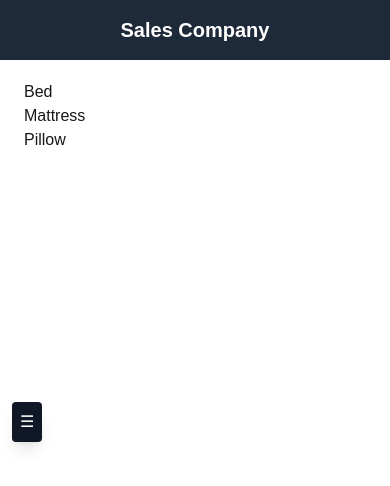
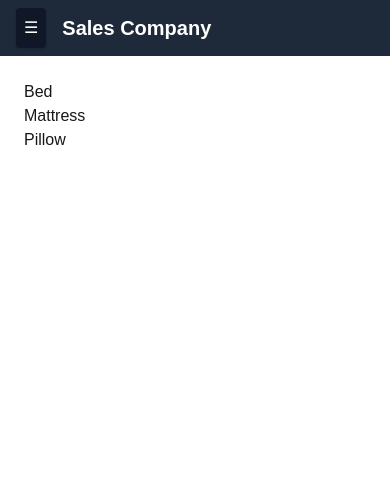
Before and after one commit to Karthik015-alpha/myapp2, a Next.js app: page /Products/Furniture/SleepingFurniture in a window 390 px wide. Shown: the top 486 px of the page. Built offline with nearby package versions, Linux system fonts and the light colour scheme.

Commit message:
Refactor Sidebar and layout components for improved structure, responsiveness, and context integration; add Header component for better navigation

```diff
--- /dev/null
+++ b/app/components/Header.tsx
@@ -0,0 +1,23 @@
+"use client";
+
+import { useContext } from "react";
+import { SidebarContext } from "./Sidebar";
+
+export default function Header() {
+  const { setOpen } = useContext(SidebarContext);
+
+  return (
+    <header className="bg-gray-800 text-white h-14 px-4 flex items-center fixed top-0 left-0 w-full z-40">
+
+      {/* ☰ Button */}
+      <button
+        onClick={() => setOpen(true)}
+        className="md:hidden mr-4 bg-gray-900 p-2 rounded shadow"
+      >
+        ☰
+      </button>
+
+      <h1 className="text-xl font-bold">Sales Company</h1>
+    </header>
+  );
+}
--- a/app/components/Sidebar.tsx
+++ b/app/components/Sidebar.tsx
@@ -1,22 +1,215 @@
+// "use client";
+
+// import Link from "next/link";
+// import { useState, ReactNode, createContext, useContext } from "react";
+
+// // Context to share sidebar open state (for future extensibility)
+// export const SidebarContext = createContext<{
+//   open: boolean;
+//   setOpen: (v: boolean) => void;
+// }>({
+//   open: false,
+//   setOpen: () => {},
+// });
+
+// export function SidebarProvider({ children }: { children: ReactNode }) {
+//   const [open, setOpen] = useState(false);
+
+//   return (
+//     <SidebarContext.Provider value={{ open, setOpen }}>
+//       {children}
+//     </SidebarContext.Provider>
+//   );
+// }
+
+// export function Sidebar() {
+// 	const [open, setOpen] = useState(false);
+// 	const [product, setProduct] = useState(false);
+// 	const [books, setBooks] = useState(false);
+// 	const [electronics, setElectronics] = useState(false);
+// 	const [furniture, setFurniture] = useState(false);
+
+// 	const book = [
+// 		{ name: "History Books", path: "/Books/HistoryBooks" },
+// 		{ name: "Science Books", path: "/Books/ScienceBooks" },
+// 	];
+
+// 	const furnitureList = [
+// 		{ name: "Seating Furniture", path: "/Products/Furniture/SeatingFurniture" },
+// 		{ name: "Sleeping Furniture", path: "/Products/Furniture/SleepingFurniture" },
+// 	];
+
+// 	const closeSidebar = () => setOpen(false);
+
+// 	return (
+// 		<div className="flex">
+// 			{/* spacer for sidebar width on desktop */}
+// 			<div className="hidden md:block w-64 pt-14" aria-hidden />
+// 			{/* 🔹 Mobile Button (vertically centered left) */}
+// 			<button
+// 				onClick={() => setOpen(!open)}
+// 				className="md:hidden fixed top-16 left-3 z-50 bg-gray-900 text-white p-2 rounded shadow-lg"
+
+// 			>
+// 				☰
+// 			</button>
+
+// 			{/* 🔹 Overlay */}
+// 			{open && (
+// 				<div
+// 					onClick={() => setOpen(false)}
+// 					className="fixed inset-0 bg-black/50 md:hidden"
+// 				></div>
+// 			)}
+
+// 			{/* 🔹 Sidebar */}
+// 			<aside
+// 				className={`
+// fixed left-0
+//     top-14 md:top-14
+//     w-64 h-[calc(100vh-56px)]
+//     bg-gray-900 text-white p-5 z-50
+//     transform transition-transform duration-300
+//     ${open ? "translate-x-0" : "-translate-x-full"}
+//     md:translate-x-0
+// 	`}
+// 			>
+// 				<h2 className="text-xl font-bold mb-6">Menu</h2>
+// 				<nav className="flex flex-col gap-3">
+// 					{/* Home */}
+// 					<Link href="/" className="hover:text-blue-400" onClick={closeSidebar}>
+// 						Home
+// 					</Link>
+// 					{/* Products */}
+// 					<button
+// 						onClick={() => {
+// 							setProduct(!product);
+// 							setBooks(false);
+// 						}}
+// 						className="text-left hover:text-blue-400"
+// 					>
+// 						Products ▼
+// 					</button>
+// 					{product && (
+// 						<div className="ml-4 flex flex-col gap-2">
+// 							{/* Electronics */}
+// 							<button
+// 								onClick={() => {
+// 									setElectronics(!electronics);
+// 									setFurniture(false);
+// 								}}
+// 								className="text-left hover:text-blue-400"
+// 							>
+// 								Electronics
+// 							</button>
+// 							{electronics && (
+// 								<div className="ml-4 flex flex-col gap-2">
+// 									<Link href="/Products/Electronics/Mobile" onClick={closeSidebar}>Mobiles</Link>
+// 									<Link href="/Products/Electronics/TV" onClick={closeSidebar}>TVs</Link>
+// 								</div>
+// 							)}
+// 							{/* Furniture */}
+// 							<button
+// 								onClick={() => {
+// 									setFurniture(!furniture);
+// 									setElectronics(false);
+// 								}}
+// 								className="text-left hover:text-blue-400"
+// 							>
+// 								Furniture
+// 							</button>
+// 							{furniture && (
+// 								<div className="ml-4 flex flex-col gap-2">
+// 									{furnitureList.map((item, index) => (
+// 										<Link key={index} href={item.path} onClick={closeSidebar}>
+// 											{item.name}
+// 										</Link>
+// 									))}
+// 								</div>
+// 							)}
+// 						</div>
+// 					)}
+// 					{/* Books */}
+// 					<button
+// 						onClick={() => {
+// 							setBooks(!books);
+// 							setProduct(false);
+// 						}}
+// 						className="text-left hover:text-blue-400"
+// 					>
+// 						Books ▼
+// 					</button>
+// 					{books && (
+// 						<div className="ml-4 flex flex-col gap-2">
+// 							{book.map((item, index) => (
+// 								<Link key={index} href={item.path} onClick={closeSidebar}>
+// 									{item.name}
+// 								</Link>
+// 							))}
+// 						</div>
+// 					)}
+// 				</nav>
+// 			</aside>
+// 		</div>
+// 	);
+// }
+
+// 2
+
 "use client";
 
 import Link from "next/link";
-import { useState, ReactNode, createContext, useContext } from "react";
+import {
+  useState,
+  ReactNode,
+  createContext,
+  useContext,
+  useEffect,
+} from "react";
+import { usePathname } from "next/navigation";
 
-// Context to share sidebar open state (for future extensibility)
-export const SidebarContext = createContext<{ open: boolean; setOpen: (v: boolean) => void }>({ open: false, setOpen: () => {} });
+// ================= CONTEXT =================
+
+export const SidebarContext = createContext<{
+  open: boolean;
+  setOpen: (v: boolean) => void;
+}>({
+  open: false,
+  setOpen: () => {},
+});
 
 export function SidebarProvider({ children }: { children: ReactNode }) {
-	// For future extensibility, currently just renders children
-	return <>{children}</>;
+  const [open, setOpen] = useState(false);
+
+  return (
+    <SidebarContext.Provider value={{ open, setOpen }}>
+      {children}
+    </SidebarContext.Provider>
+  );
 }
 
+// ================= SIDEBAR =================
+
 export function Sidebar() {
-	const [open, setOpen] = useState(false);
+  const { open, setOpen } = useContext(SidebarContext);
+
   const [product, setProduct] = useState(false);
   const [books, setBooks] = useState(false);
   const [electronics, setElectronics] = useState(false);
   const [furniture, setFurniture] = useState(false);
+
+  const pathname = usePathname();
+
+  // ✅ Auto close on route change (mobile)
+  useEffect(() => {
+    setOpen(false);
+  }, [pathname]);
+
+  const closeSidebar = () => {
+    if (window.innerWidth < 768) {
+      setOpen(false);
+    }
+  };
 
   const book = [
     { name: "History Books", path: "/Books/HistoryBooks" },
@@ -29,32 +222,20 @@ export function Sidebar() {
   ];
 
   return (
-		<div className="flex">
-			{/* spacer for sidebar width on desktop */}
-			<div className="hidden md:block w-64" aria-hidden />
-			{/* 🔹 Mobile Button (vertically centered left) */}
-			<button
-				onClick={() => setOpen(!open)}
-				className="md:hidden fixed top-1/2 left-3 z-50 bg-gray-900 text-white p-2 rounded -translate-y-1/2 shadow-lg"
-				aria-label="Open sidebar menu"
-			>
-				☰
-			</button>
-
-			{/* 🔹 Overlay */}
+    <>
+      {/* Overlay (mobile only) */}
       {open && (
         <div
           onClick={() => setOpen(false)}
-					className="fixed inset-0 bg-black/50 md:hidden"
-				></div>
+          className="fixed inset-0 bg-black/50 md:hidden z-40"
+        />
       )}
 
-			{/* 🔹 Sidebar */}
+      {/* Sidebar */}
       <aside
         className={`
-		fixed md:fixed
-		top-14 md:top-0 left-0
-		w-64 h-[calc(100vh-56px)] md:h-screen
+          fixed top-14 left-0
+          w-64 h-[calc(100vh-56px)]
           bg-gray-900 text-white p-5 z-50
           transform transition-transform duration-300
           ${open ? "translate-x-0" : "-translate-x-full"}
@@ -62,11 +243,14 @@ export function Sidebar() {
         `}
       >
         <h2 className="text-xl font-bold mb-6">Menu</h2>
+
         <nav className="flex flex-col gap-3">
+
           {/* Home */}
-					<Link href="/" className="hover:text-blue-400">
+          <Link href="/" onClick={closeSidebar} className="hover:text-blue-400">
             Home
           </Link>
+
           {/* Products */}
           <button
             onClick={() => {
@@ -77,8 +261,10 @@ export function Sidebar() {
           >
             Products ▼
           </button>
+
           {product && (
             <div className="ml-4 flex flex-col gap-2">
+
               {/* Electronics */}
               <button
                 onClick={() => {
@@ -89,12 +275,18 @@ export function Sidebar() {
               >
                 Electronics
               </button>
+
               {electronics && (
                 <div className="ml-4 flex flex-col gap-2">
-									<Link href="/Products/Electronics/Mobile">Mobiles</Link>
-									<Link href="/Products/Electronics/TV">TVs</Link>
+                  <Link href="/Products/Electronics/Mobile" onClick={closeSidebar}>
+                    Mobiles
+                  </Link>
+                  <Link href="/Products/Electronics/TV" onClick={closeSidebar}>
+                    TVs
+                  </Link>
                 </div>
               )}
+
               {/* Furniture */}
               <button
                 onClick={() => {
@@ -105,10 +297,11 @@ export function Sidebar() {
               >
                 Furniture
               </button>
+
               {furniture && (
                 <div className="ml-4 flex flex-col gap-2">
                   {furnitureList.map((item, index) => (
-										<Link key={index} href={item.path}>
+                    <Link key={index} href={item.path} onClick={closeSidebar}>
                       {item.name}
                     </Link>
                   ))}
@@ -116,6 +309,7 @@ export function Sidebar() {
               )}
             </div>
           )}
+
           {/* Books */}
           <button
             onClick={() => {
@@ -126,17 +320,19 @@ export function Sidebar() {
           >
             Books ▼
           </button>
+
           {books && (
             <div className="ml-4 flex flex-col gap-2">
               {book.map((item, index) => (
-								<Link key={index} href={item.path}>
+                <Link key={index} href={item.path} onClick={closeSidebar}>
                   {item.name}
                 </Link>
               ))}
             </div>
           )}
+
         </nav>
       </aside>
-		</div>
+    </>
   );
 }
--- a/app/layout.tsx
+++ b/app/layout.tsx
@@ -1,31 +1,59 @@
+// import "./globals.css";
+// import { Sidebar, SidebarProvider } from "./components/Sidebar";
+// import { ReactNode, useContext } from "react";
+
+// export default function RootLayout({ children }: { children: ReactNode }) {
+// 	return (
+// 		<html lang="en">
+// 			<body className="bg-black text-white">
+// 				<SidebarProvider>
+// 					<header className="bg-gray-800 text-white p-4 flex items-center justify-center md:justify-start md:pl-64 fixed top-0 left-0 w-full z-40">
+// 						<h1 className="text-xl font-bold">Sales Company</h1>
+// 					</header>
+// 					<div className="flex pt-14">
+// 						<Sidebar />
+// 						<SidebarContent>{children}</SidebarContent>
+// 					</div>
+// 				</SidebarProvider>
+// 			</body>
+// 		</html>
+// 	);
+// }
+
+// // Responsive main content that shifts when sidebar is open (for future extensibility)
+// function SidebarContent({ children }: { children: ReactNode }) {
+// 	// If you later add SidebarContext logic, you can use it here for shifting
+// 	return (
+// 		<div className="flex flex-col flex-1 md:ml-64 transition-all duration-300">
+// 			<main className="p-6">{children}</main>
+// 		</div>
+// 	);
+// }
+
+// 2
+
 import "./globals.css";
+import { ReactNode } from "react";
 import { Sidebar, SidebarProvider } from "./components/Sidebar";
-import { ReactNode, useContext } from "react";
+import Header from "./components/Header";
 
 export default function RootLayout({ children }: { children: ReactNode }) {
   return (
     <html lang="en">
       <body className="bg-black text-white">
         <SidebarProvider>
-					<header className="bg-gray-800 text-white p-4 flex items-center justify-center md:justify-start md:pl-64 fixed top-0 left-0 w-full z-40">
-						<h1 className="text-xl font-bold">Sales Company</h1>
-					</header>
+
+          {/* Header */}
+          <Header />
+
+          {/* Layout */}
           <div className="flex pt-14">
             <Sidebar />
-						<SidebarContent>{children}</SidebarContent>
+            <main className="flex-1 md:ml-64 p-6">{children}</main>
           </div>
+
         </SidebarProvider>
       </body>
     </html>
   );
 }
-
-// Responsive main content that shifts when sidebar is open (for future extensibility)
-function SidebarContent({ children }: { children: ReactNode }) {
-	// If you later add SidebarContext logic, you can use it here for shifting
-	return (
-		<div className="flex flex-col flex-1 md:ml-64 transition-all duration-300">
-			<main className="p-6">{children}</main>
-		</div>
-	);
-}
```
Lines whose indentation alone changed are shown as unchanged.
